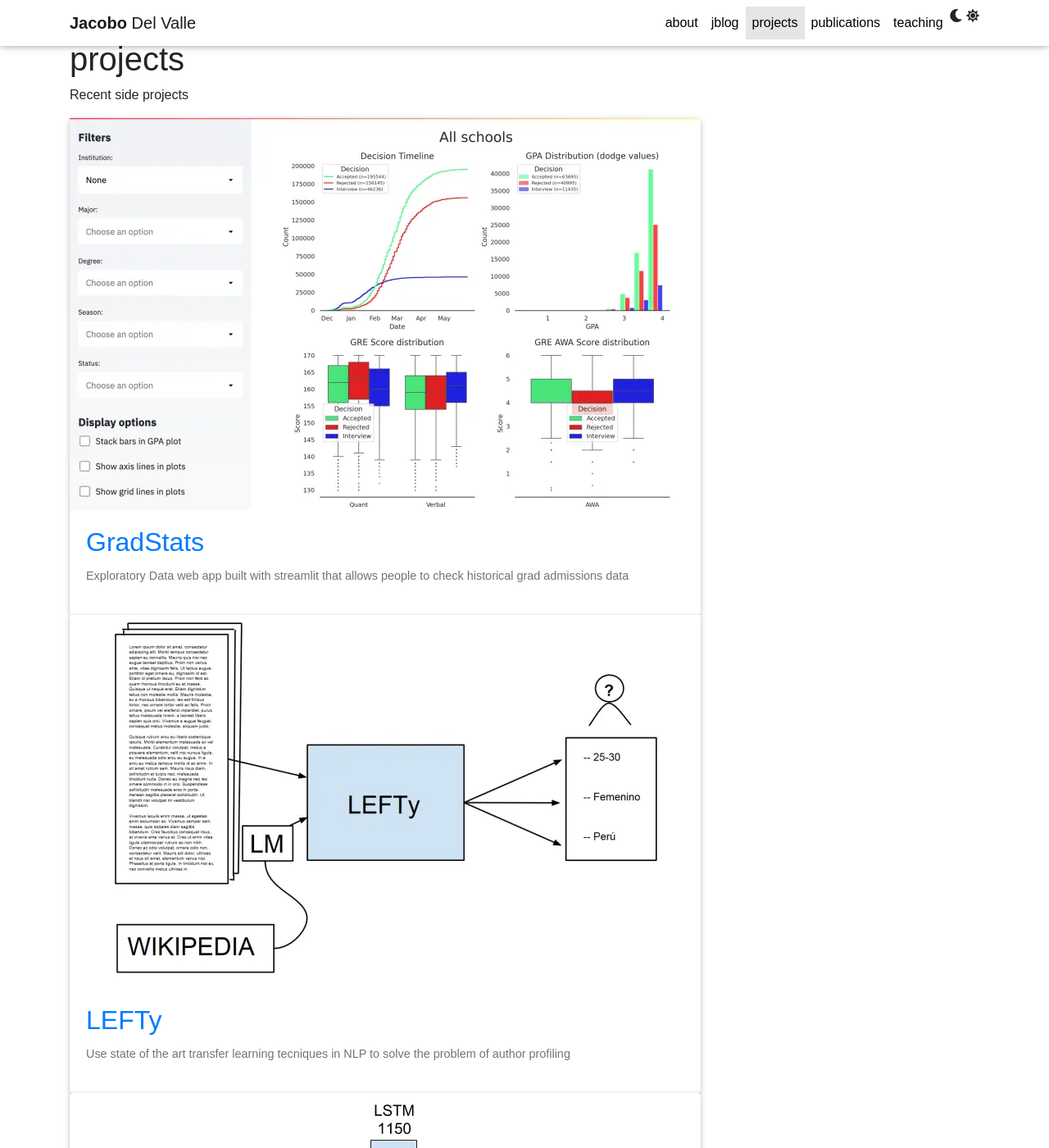
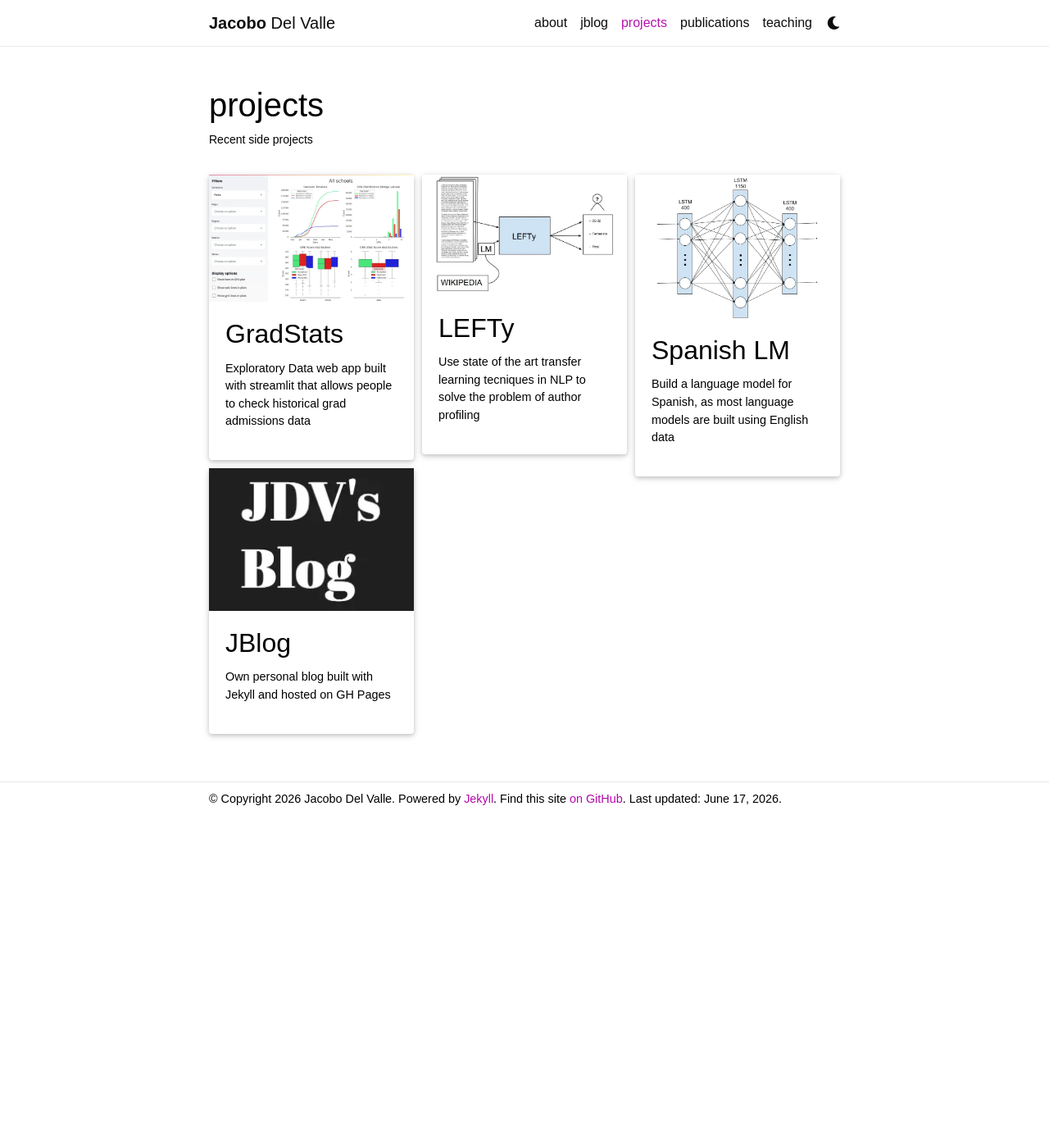
Before and after one commit to jjdelvalle/jjdv, a Jekyll site: the page built from _pages/projects.md, in a window 1280 px wide and 1400 px high. Shown: the whole window at 82% size. Built offline with Jekyll 4.4.1, drawn with Linux system fonts in a browser that asks for light colours; nearby versions of some CDN libraries; some web fonts are replaced; a style sheet for code colours, icons or effects is not loaded.

Commit message:
another attempt at fixing sass imports

```diff
--- a/_sass/_layout.scss
+++ b/_sass/_layout.scss
@@ -1,6 +1,8 @@
 /******************************************************************************
  * Content
  ******************************************************************************/
+
+@use "variables" as v;
 
  body {
    padding-bottom: 70px;
@@ -19,7 +21,7 @@
  }
 
 .container {
-  max-width: $max-content-width;
+  max-width: v.$max-content-width;
 }
 
 // Profile
--- a/_sass/_variables.scss
+++ b/_sass/_variables.scss
@@ -31,3 +31,6 @@ $grey-color-dark:     color.adjust($grey-color, $lightness: -25%);
 
 $white-color: #ffffff !default;
 $black-color: #000000 !default;
+
+// Max width default
+$max-content-width: 930px !default;
--- a/assets/css/main.scss
+++ b/assets/css/main.scss
@@ -4,9 +4,10 @@
 @charset "utf-8";
 
 // Dimensions
-$max-content-width: {{site.max_width}};
+@use "variables" with (
+  $max-content-width: {{ site.max_width | default:  "930px" }}
+);
 
-@forward "variables";
-@forward "themes";
-@forward "layout";
-@forward "base";
+@use "themes";
+@use "layout";
+@use "base";
```
